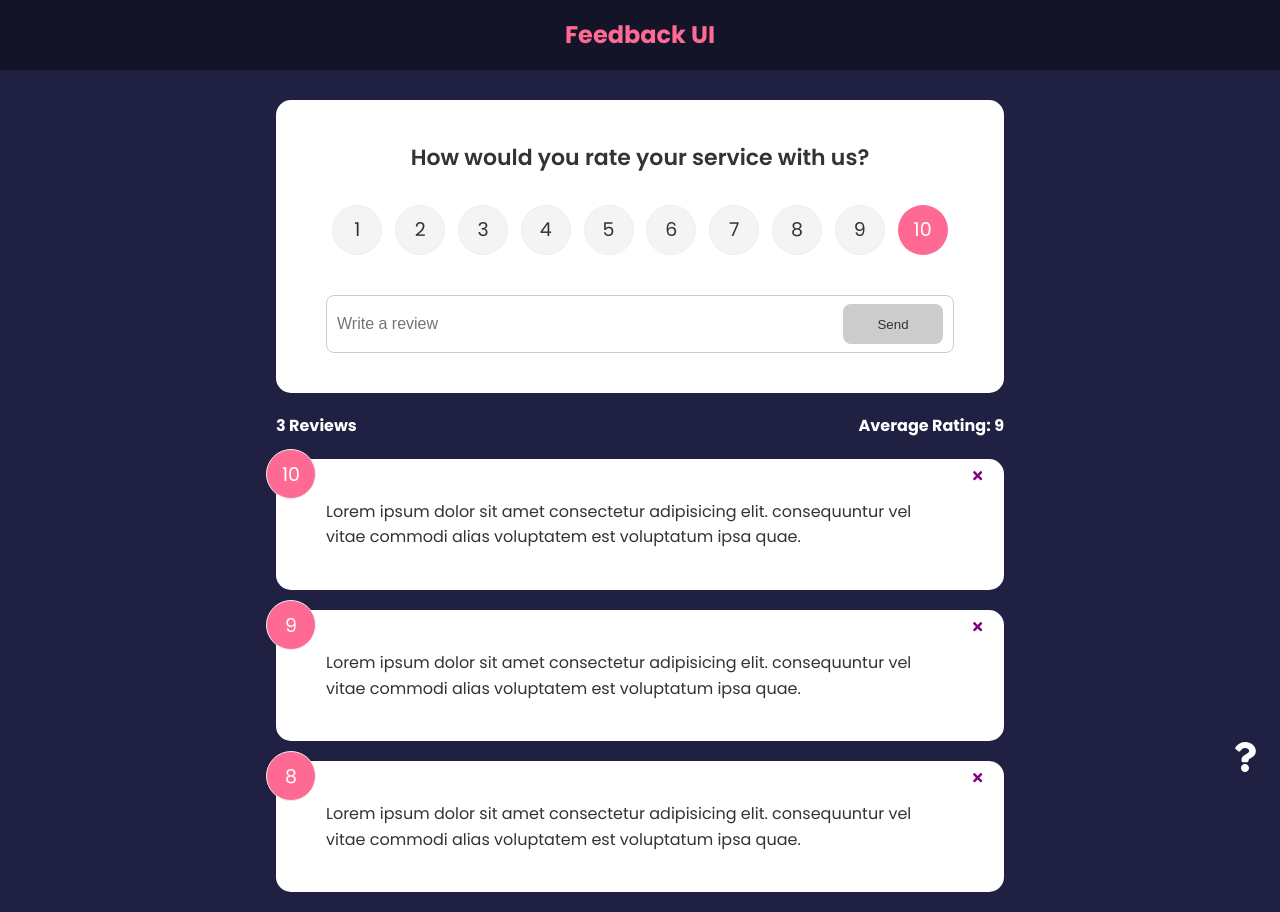
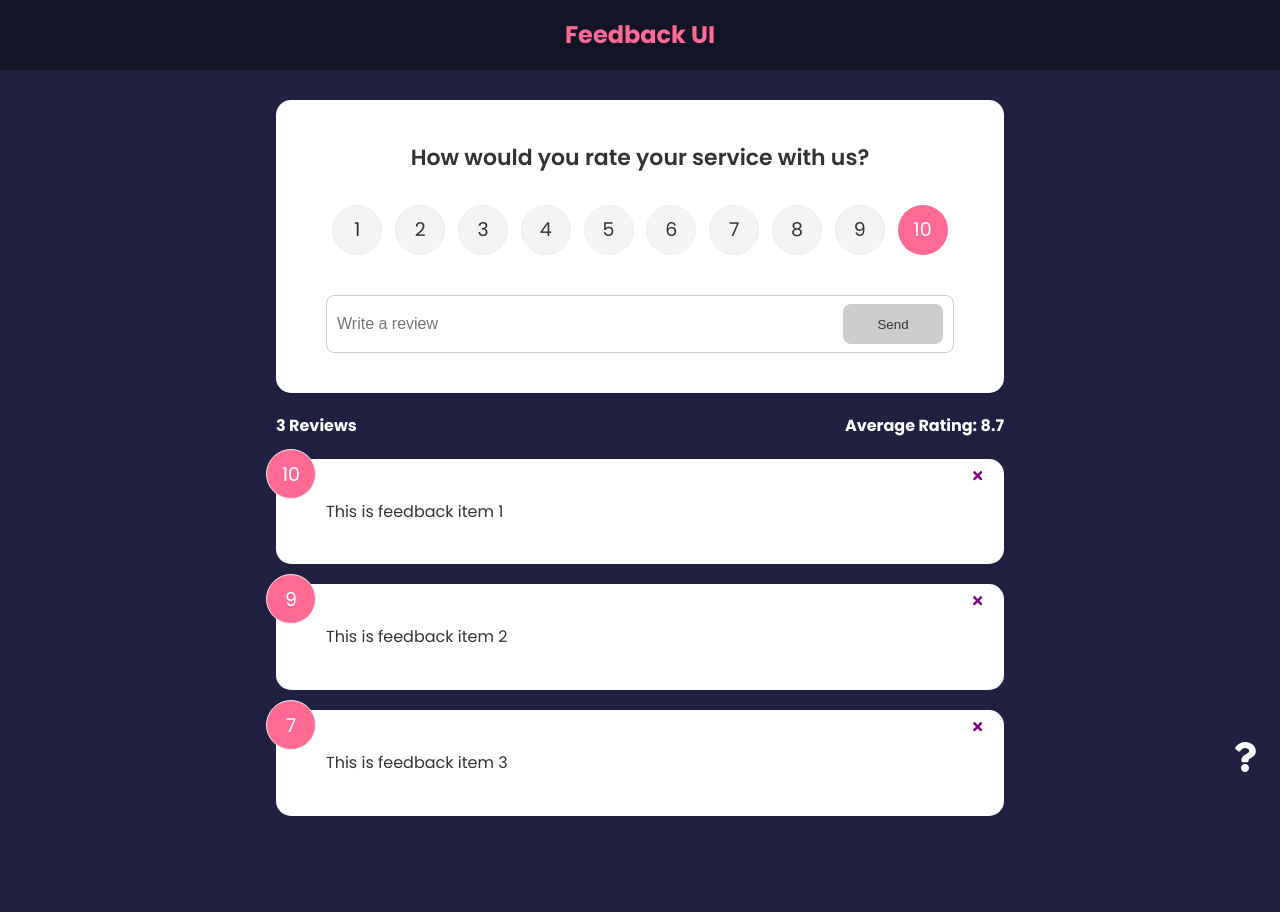
Before and after one commit to wandealves/feedback-app, a React (Create React App) app: page / in a window 1280 px wide. After the commit the page ends 836 px from the top, so only its background shows below. Built offline with nearby package versions, Linux system fonts and the light colour scheme.

Commit message:
feat: adição do contexto

```diff
--- a/src/App.js
+++ b/src/App.js
@@ -1,6 +1,4 @@
-import { useState } from 'react'
 import { BrowserRouter as Router, Route, Routes } from 'react-router-dom'
-import { v4 as uuidv4 } from 'uuid'
 
 import Header from './components/Header'
 import FeedbackList from './components/FeedbackList'
@@ -9,23 +7,11 @@ import FeedbackForm from './components/FeedbackForm'
 import AboutIconlink from './components/AboutIconlink'
 import AboutPage from './pages/AboutPage'
 
-import FeedbackData from './data/FeedbackData'
+import { FeedbackProvider } from './context/FeedbackContext'
 
 function App () {
-  const [feedback, setFeedback] = useState(FeedbackData)
-
-  const addFeedback = (newFeedback) => {
-    newFeedback.id = uuidv4()
-    setFeedback([newFeedback, ...feedback])
-  }
-
-  const deleteFeedback = (id) => {
-    if (window.confirm('are you sure you want to delete?')) {
-      setFeedback(feedback.filter((item) => item.id !== id))
-    }
-  }
-
   return (
+    <FeedbackProvider>
       <Router>
         <Header />
         <div className="container">
@@ -34,20 +20,18 @@ function App () {
               path="/"
               element={
                 <>
-                <FeedbackForm handleAdd={addFeedback} />
-                <FeedbackStats feedback={feedback} />
-                <FeedbackList
-                  feedback={feedback}
-                  handleDelete={deleteFeedback}
-                />
+                  <FeedbackForm />
+                  <FeedbackStats />
+                  <FeedbackList />
                 </>
               }
             ></Route>
             <Route path="/about" element={<AboutPage />} />
           </Routes>
-        <AboutIconlink/>
+          <AboutIconlink />
         </div>
       </Router>
+    </FeedbackProvider>
   )
 }
 
--- a/src/components/FeedbackForm.jsx
+++ b/src/components/FeedbackForm.jsx
@@ -1,15 +1,18 @@
-import { useState } from 'react'
-import PropTypes from 'prop-types'
+import { useState, useContext } from 'react'
 
 import RatingSelect from './RatingSelect'
 import Card from './shared/Card'
 import Button from './shared/Button'
 
-function FeedbackForm ({ handleAdd }) {
+import FeedbackContext from '../context/FeedbackContext'
+
+function FeedbackForm () {
   const [text, setText] = useState('')
   const [rating, setRating] = useState(10)
   const [btnDisabled, setBtnDisabled] = useState(true)
   const [message, setMessage] = useState('')
+
+  const { addFeedback } = useContext(FeedbackContext)
 
   const handleTextChange = (e) => {
     if (text === '') {
@@ -33,7 +36,7 @@ function FeedbackForm ({ handleAdd }) {
         rating
       }
 
-      handleAdd(newFeedback)
+      addFeedback(newFeedback)
 
       setText('')
     }
@@ -42,21 +45,23 @@ function FeedbackForm ({ handleAdd }) {
   return (
     <Card>
       <form onSubmit={handleSubmit}>
-        <h2>How would you rate your service with us?
-        </h2>
+        <h2>How would you rate your service with us?</h2>
         <RatingSelect select={(rating) => setRating(rating)} />
         <div className="input-group">
-          <input onChange={handleTextChange} type='text' placeholder='Write a review' value={text}/>
-          <Button type="submit" isDisable={btnDisabled}>Send</Button>
+          <input
+            onChange={handleTextChange}
+            type="text"
+            placeholder="Write a review"
+            value={text}
+          />
+          <Button type="submit" isDisable={btnDisabled}>
+            Send
+          </Button>
         </div>
-        {message && <div className='message'>{message}</div>}
+        {message && <div className="message">{message}</div>}
       </form>
     </Card>
   )
 }
 
-FeedbackForm.propTypes = {
-  handleAdd: PropTypes.func
-}
-
 export default FeedbackForm
--- a/src/components/FeedbackItem.jsx
+++ b/src/components/FeedbackItem.jsx
@@ -1,23 +1,27 @@
+import { useContext } from 'react'
 import PropTypes from 'prop-types'
 import { FaTimes } from 'react-icons/fa'
 
 import Card from './shared/Card'
 
-function FeedbackItem ({ item, handleDelete }) {
+import FeedbackContext from '../context/FeedbackContext'
+
+function FeedbackItem ({ item }) {
+  const { deleteFeedback } = useContext(FeedbackContext)
+
   return (
     <Card>
-     <div className="num-display">{item.rating}</div>
-     <button onClick={() => handleDelete(item.id)} className='close'>
-       <FaTimes color='purple'/>
-     </button>
-     <div className="text-display">{item.text}</div>
+      <div className="num-display">{item.rating}</div>
+      <button onClick={() => deleteFeedback(item.id)} className="close">
+        <FaTimes color="purple" />
+      </button>
+      <div className="text-display">{item.text}</div>
     </Card>
   )
 }
 
 FeedbackItem.propTypes = {
-  item: PropTypes.object.isRequired,
-  handleDelete: PropTypes.func
+  item: PropTypes.object.isRequired
 }
 
 export default FeedbackItem
--- a/src/components/FeedbackList.jsx
+++ b/src/components/FeedbackList.jsx
@@ -1,9 +1,13 @@
-import PropTypes from 'prop-types'
+import { useContext } from 'react'
 import { motion, AnimatePresence } from 'framer-motion'
 
 import FeedbackItem from './FeedbackItem'
 
-function FeedbackList ({ feedback, handleDelete }) {
+import FeedbackContext from '../context/FeedbackContext'
+
+function FeedbackList () {
+  const { feedback } = useContext(FeedbackContext)
+
   if (!feedback || feedback.length === 0) {
     return <p>No Feedback Yet</p>
   }
@@ -11,11 +15,19 @@ function FeedbackList ({ feedback, handleDelete }) {
   return (
     <div className="feedback-list">
       <AnimatePresence>
-      {feedback.map((item) => (
-        <motion.div key={item.id} initial={{ opacity: 0 }} animate={{ opacity: 1 }} exit={{ opacity: 0 }}>
-          <FeedbackItem key={item.id} item={item} handleDelete={handleDelete}/>
-        </motion.div>
-      ))}
+        {feedback.map((item) => (
+          <motion.div
+            key={item.id}
+            initial={{ opacity: 0 }}
+            animate={{ opacity: 1 }}
+            exit={{ opacity: 0 }}
+          >
+            <FeedbackItem
+              key={item.id}
+              item={item}
+            />
+          </motion.div>
+        ))}
       </AnimatePresence>
     </div>
   )
@@ -29,15 +41,4 @@ function FeedbackList ({ feedback, handleDelete }) {
   ) */
 }
 
-FeedbackList.propTypes = {
-  feedback: PropTypes.arrayOf(
-    PropTypes.shape({
-      id: PropTypes.number.isRequired,
-      text: PropTypes.string.isRequired,
-      rating: PropTypes.number.isRequired
-    })
-  ),
-  handleDelete: PropTypes.func
-}
-
 export default FeedbackList
--- a/src/components/FeedbackStats.jsx
+++ b/src/components/FeedbackStats.jsx
@@ -1,10 +1,15 @@
-import PropTypes from 'prop-types'
+import { useContext } from 'react'
 
-function FeedbackStats ({ feedback }) {
+import FeedbackContext from '../context/FeedbackContext'
+
+function FeedbackStats () {
+  const { feedback } = useContext(FeedbackContext)
+
   // Calculate rating avg
-  let average = feedback.reduce((acc, cur) => {
-    return acc + cur.rating
-  }, 0) / feedback.length
+  let average =
+    feedback.reduce((acc, cur) => {
+      return acc + cur.rating
+    }, 0) / feedback.length
 
   average = average.toFixed(1).replace(/[.,]0$/, '')
 
@@ -16,8 +21,4 @@ function FeedbackStats ({ feedback }) {
   )
 }
 
-FeedbackStats.propTypes = {
-  feedback: PropTypes.array.isRequired
-}
-
 export default FeedbackStats
--- /dev/null
+++ b/src/context/FeedbackContext.jsx
@@ -0,0 +1,54 @@
+import { createContext, useState } from 'react'
+import PropTypes from 'prop-types'
+import { v4 as uuidv4 } from 'uuid'
+
+const FeedbackContext = createContext()
+
+export const FeedbackProvider = ({ children }) => {
+  const [feedback, setFeedback] = useState([
+    {
+      id: 1,
+      text: 'This is feedback item 1',
+      rating: 10
+    },
+    {
+      id: 2,
+      text: 'This is feedback item 2',
+      rating: 9
+    },
+    {
+      id: 3,
+      text: 'This is feedback item 3',
+      rating: 7
+    }
+  ])
+
+  const addFeedback = (newFeedback) => {
+    newFeedback.id = uuidv4()
+    setFeedback([newFeedback, ...feedback])
+  }
+
+  const deleteFeedback = (id) => {
+    if (window.confirm('are you sure you want to delete?')) {
+      setFeedback(feedback.filter((item) => item.id !== id))
+    }
+  }
+
+  return (
+    <FeedbackContext.Provider
+      value={{
+        feedback,
+        addFeedback,
+        deleteFeedback
+      }}
+    >
+      {children}
+    </FeedbackContext.Provider>
+  )
+}
+
+FeedbackProvider.propTypes = {
+  children: PropTypes.node.isRequired
+}
+
+export default FeedbackContext
```
Lines whose indentation alone changed are shown as unchanged.
